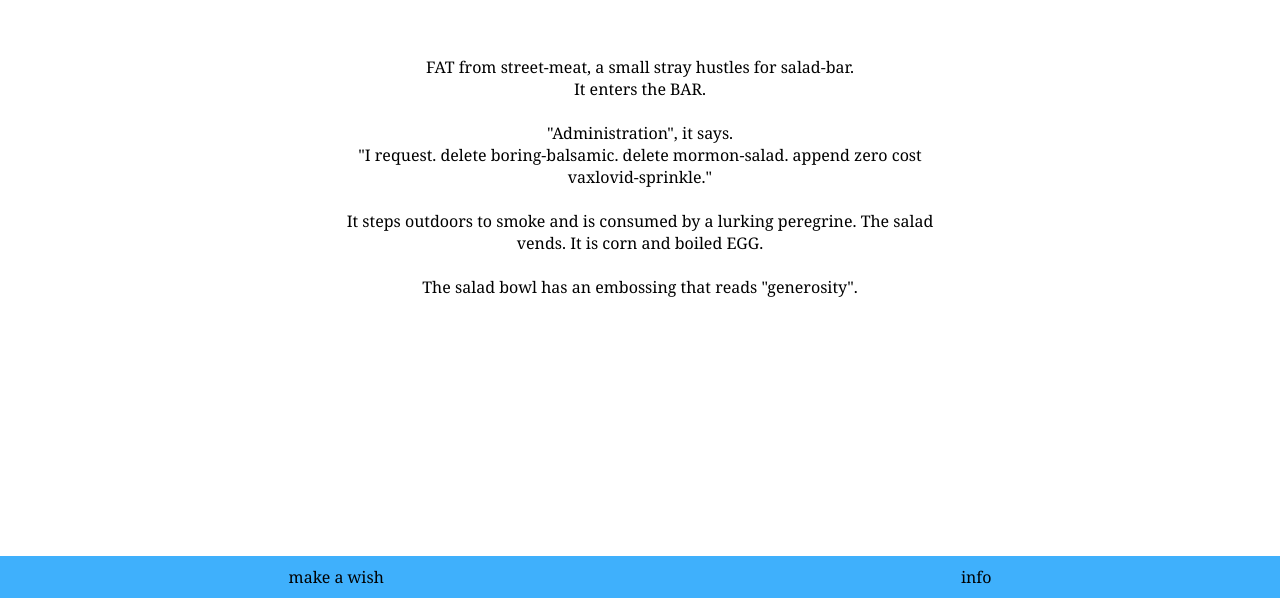
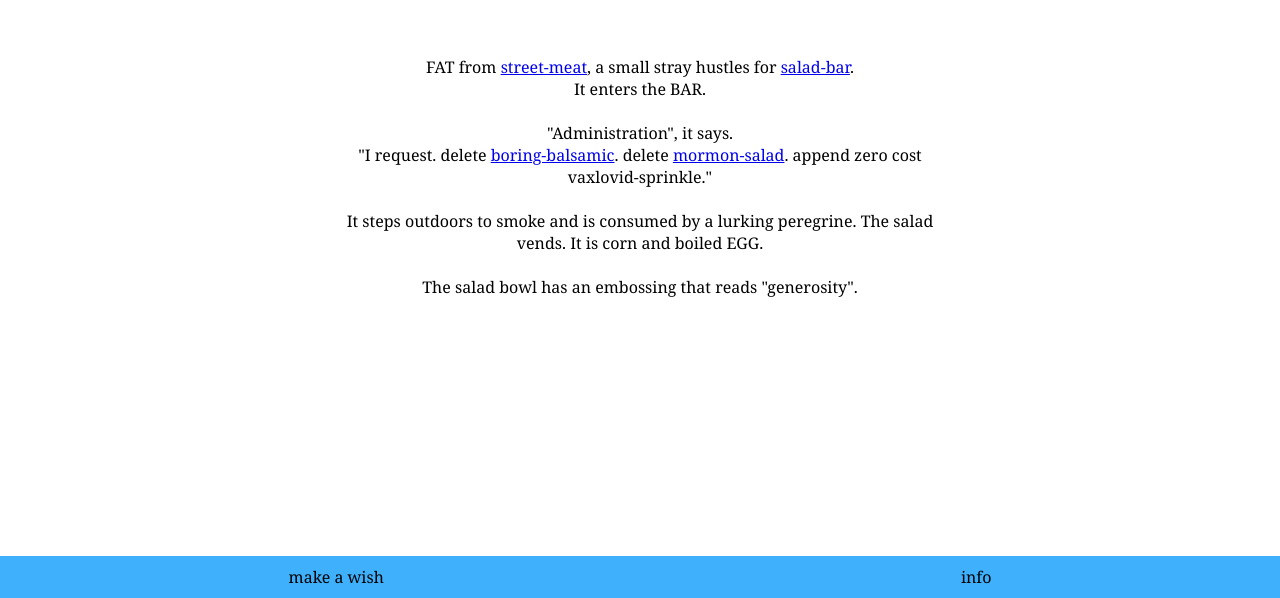
Before and after one commit to peacefrom-earth/peacefrom.earth, a plain HTML site: page index.html in a window 1280 px wide. Shown: the part 202-800 px from the top of the page. Drawn offline with Linux system fonts and the light colour scheme.

Commit message:
Update index.html

```diff
--- a/index.html
+++ b/index.html
@@ -39,11 +39,11 @@
     <div class="main-content">
         <div class="content">
             <p>
-                FAT from street-meat, a small stray hustles for salad-bar.
+                FAT from <a href="https://peacefrom-earth.printify.me/product/13198858/auto-cook-a-street-meat-roast">street-meat</a>, a small stray hustles for <a href="https://peacefrom-earth.printify.me/product/13198667/set-a-salad-bar-free">salad-bar</a>.
                 <br>It enters the BAR.<br><br>
 
     "Administration", it says.<br>
-    "I request. delete boring-balsamic. delete mormon-salad. append zero cost vaxlovid-sprinkle."
+    "I request. delete <a href="https://peacefrom-earth.printify.me/product/13198493/boring-balsamic-dressing-blanket">boring-balsamic</a>. delete <a href="https://peacefrom-earth.printify.me/product/13198281/protect-your-mormon-salad">mormon-salad</a>. append zero cost vaxlovid-sprinkle."
     <br><br>
     It steps outdoors to smoke and is consumed by a lurking peregrine.
 
```
